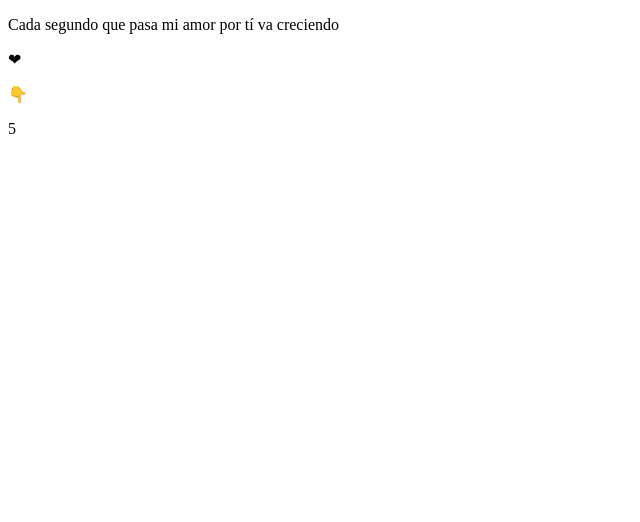
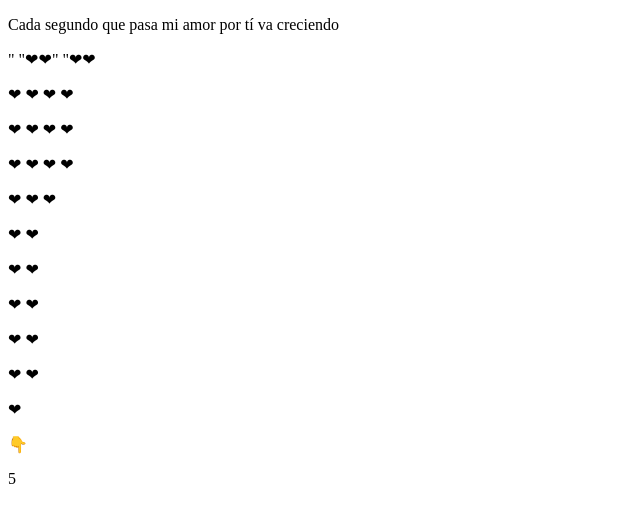
Before and after one commit to pandreuw/FullStackCourseExamples, a React (Create React App) app in the folder Part1/partc/partc/: page / in a window 1280 px wide. Shown: the top 522 px of the page, without its empty margins (0-640 px from the left). Built offline with nearby package versions, Linux system fonts and the light colour scheme.

Commit message:
20210501 1700h modifications made the day before, tried to add hearth but failed, the heart did not showed. Commit created for training purposes. I also had a head detach message

```diff
--- a/Part1/partc/partc/src/App.js
+++ b/Part1/partc/partc/src/App.js
@@ -9,7 +9,17 @@ const App = () =>{
   return(
     <div>
       <p>Cada segundo que pasa mi amor por tí va creciendo</p>
-      <p>❤</p>
+      <p>"      "❤❤"                "❤❤       </p>
+      <p>     ❤     ❤             ❤     ❤       </p>
+      <p>   ❤         ❤          ❤        ❤       </p>
+      <p>   ❤            ❤     ❤          ❤       </p>
+      <p>    ❤              ❤            ❤       </p>
+      <p>      ❤                        ❤       </p>
+      <p>        ❤                    ❤       </p>
+      <p>           ❤               ❤       </p>
+      <p>              ❤         ❤       </p>
+      <p>                ❤    ❤       </p>
+      <p>                   ❤</p>
       <p>👇</p>
       {counter}
       </div>
```
